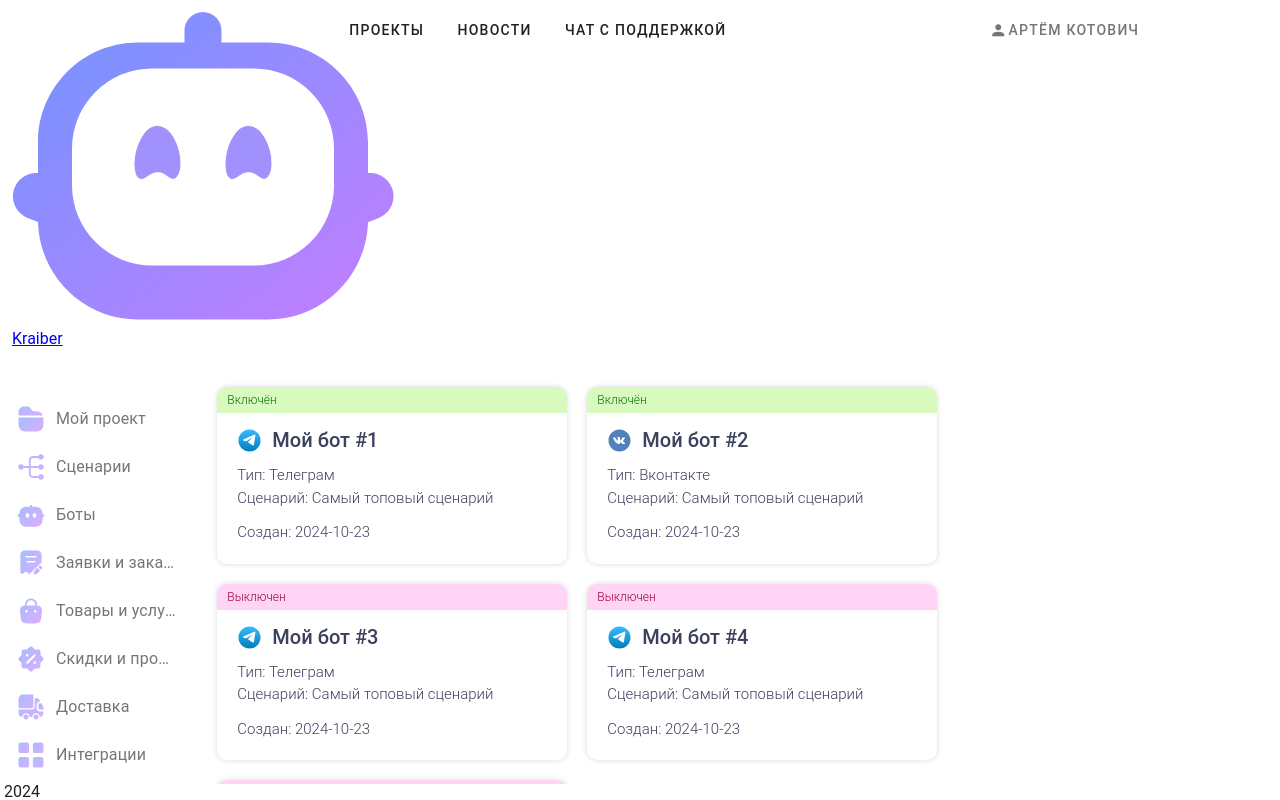
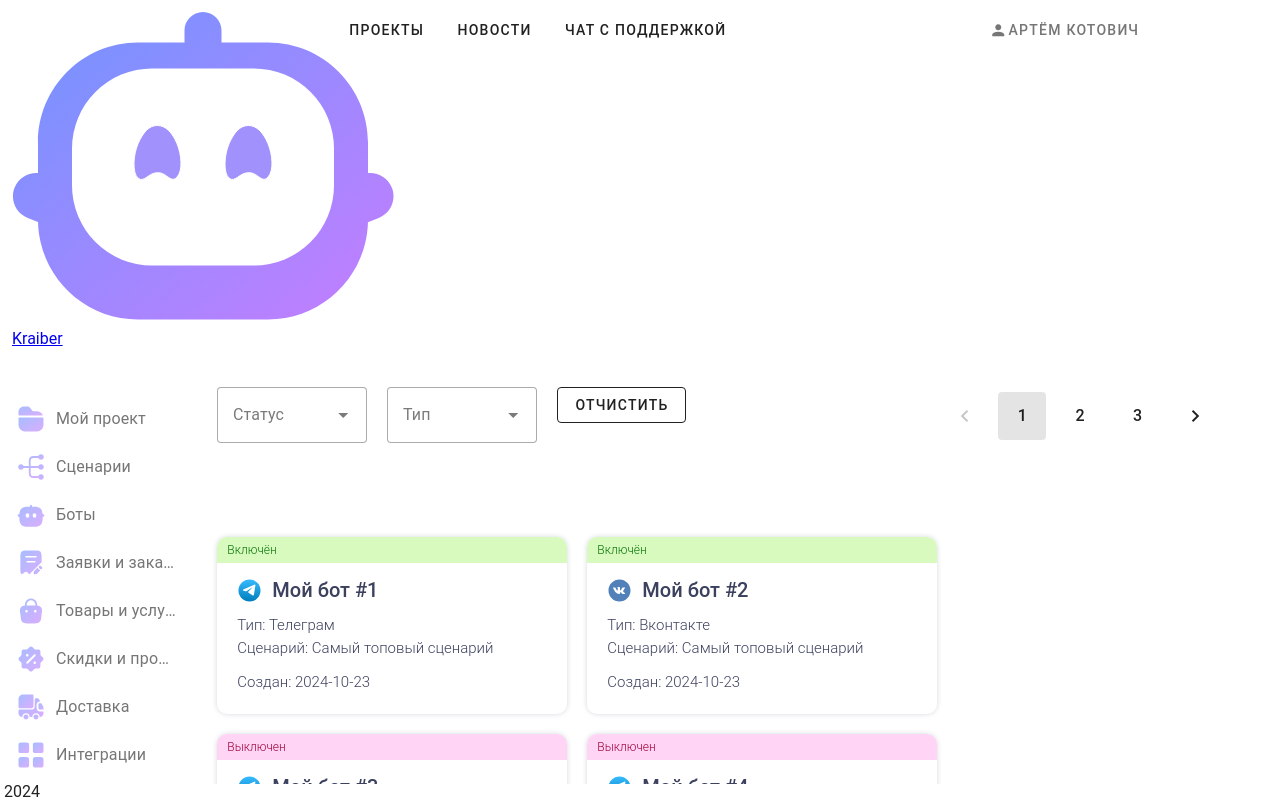
Before and after one commit to segakgd/kb_front, a Vue app: page /bots in a window 1280 px wide. Shown: the top 800 px of the page. Built offline with nearby package versions, Linux system fonts and the light colour scheme.

Commit message:
Update Bots.vue

```diff
--- a/src/components/Bots.vue
+++ b/src/components/Bots.vue
@@ -6,6 +6,38 @@
       <NavigateLeft/>
     </v-col>
     <v-col cols="10">
+      <div style="height: 150px; display: flex; justify-content: space-between;">
+        <div style="display: flex;">
+          <div style="width: 150px; margin-right: 20px;">
+            <v-select
+              label="Статус"
+              :items="['Все', 'Включён', 'Выключен']"
+              variant="outlined"
+              hide-details
+            ></v-select>
+          </div>
+
+          <div style="width: 150px; margin-right: 20px;">
+            <v-select
+              label="Тип"
+              :items="['Все', 'Телеграм', 'Вконтакте']"
+              variant="outlined"
+              hide-details
+            ></v-select>
+          </div>
+
+          <div style="width: 150px;">
+            <v-btn variant="outlined">
+              Отчистить
+            </v-btn>
+          </div>
+        </div>
+
+        <div style="width: 400px;">
+          <v-pagination :length="3"></v-pagination>
+        </div>
+      </div>
+
       <div class="project-items--wrapper">
         <a
           v-for="(project, index) in bots" :key="index"
@@ -19,8 +51,10 @@
             </div>
 
             <div class="project-item--name" style="display: flex; align-items: center;">
-              <img style="width: 25px; height: 25px; margin-right: 10px;" v-if="project.type === BotType.Telegram" src="@/assets/images/other/telegram.svg" alt="telegram"/>
-              <img style="width: 25px; height: 25px; margin-right: 10px;" v-else-if="project.type === BotType.Vk" src="@/assets/images/other/vk.svg" alt="vk"/>
+              <img style="width: 25px; height: 25px; margin-right: 10px;" v-if="project.type === BotType.Telegram"
+                   src="@/assets/images/other/telegram.svg" alt="telegram"/>
+              <img style="width: 25px; height: 25px; margin-right: 10px;" v-else-if="project.type === BotType.Vk"
+                   src="@/assets/images/other/vk.svg" alt="vk"/>
               <span>{{ project.name }}</span>
             </div>
             <div class="project-item--field">Тип:
```
